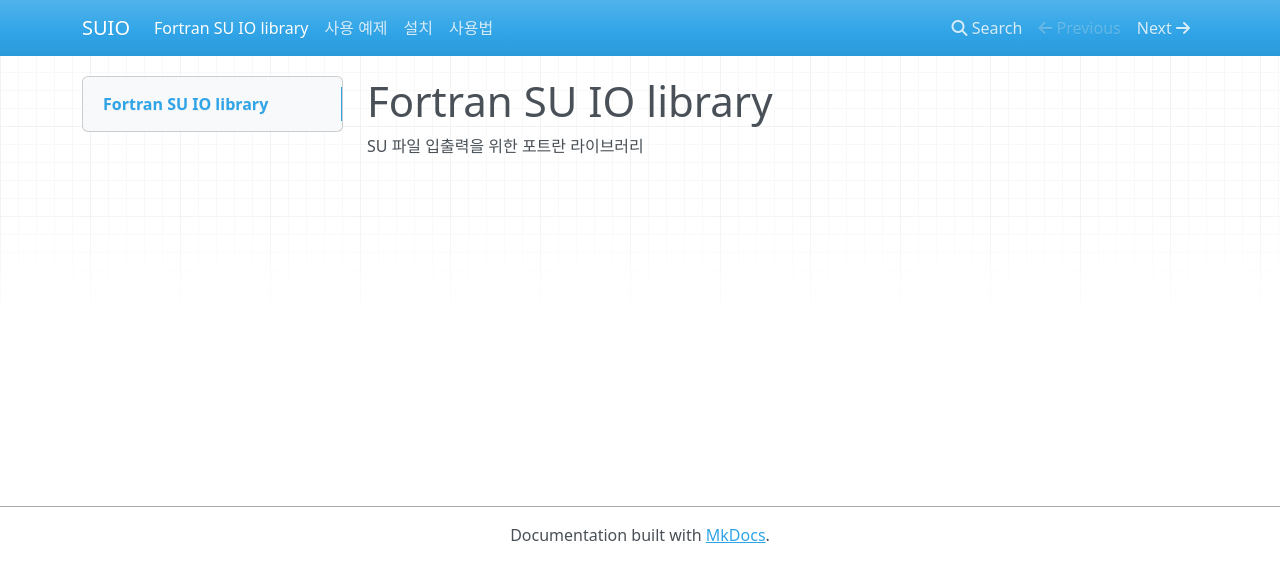
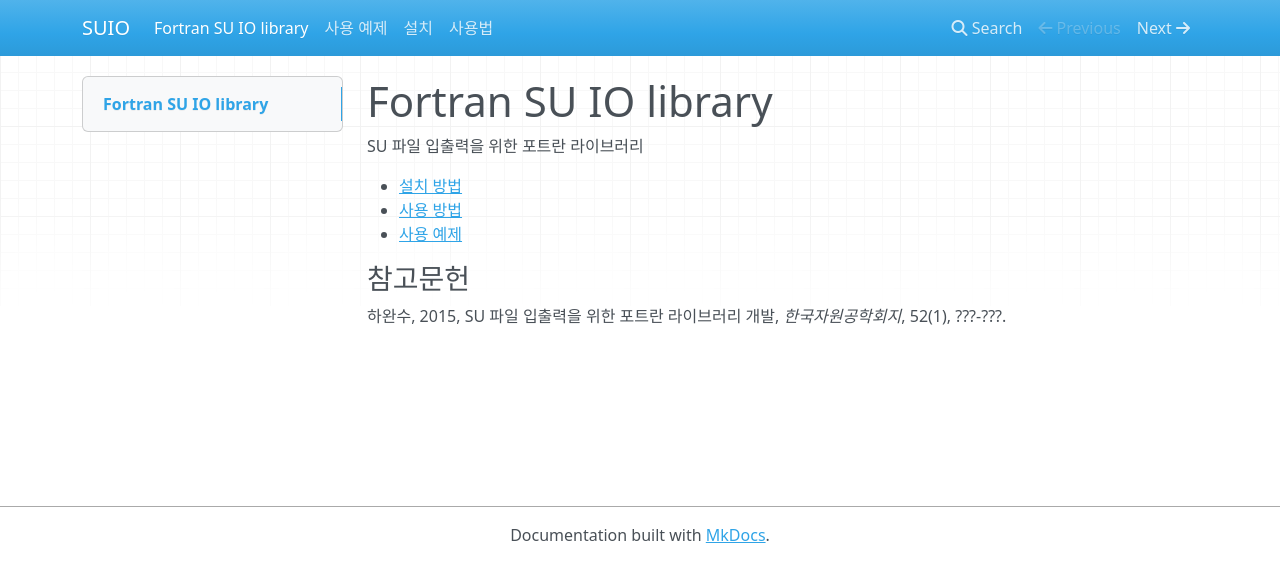
Before and after one commit to pkgpl/SUIO, an MkDocs documentation site: the page built from docs/index.md, in a window 1280 px wide. Shown: the top 582 px of the page. Built offline with MkDocs 1.6.1, drawn with Linux system fonts in a browser that asks for light colours; nearby versions of some CDN libraries.

Commit message:
contents

```diff
--- a/docs/index.md
+++ b/docs/index.md
@@ -1,3 +1,10 @@
 # Fortran SU IO library
 
 SU 파일 입출력을 위한 포트란 라이브러리
+
+- [설치 방법](http://suio.readthedocs.org/install/)
+- [사용 방법](http://suio.readthedocs.org/manual/)
+- [사용 예제](http://suio.readthedocs.org/examples/)
+
+### 참고문헌
+하완수, 2015, SU 파일 입출력을 위한 포트란 라이브러리 개발, *한국자원공학회지*, 52(1), ???-???.
```
